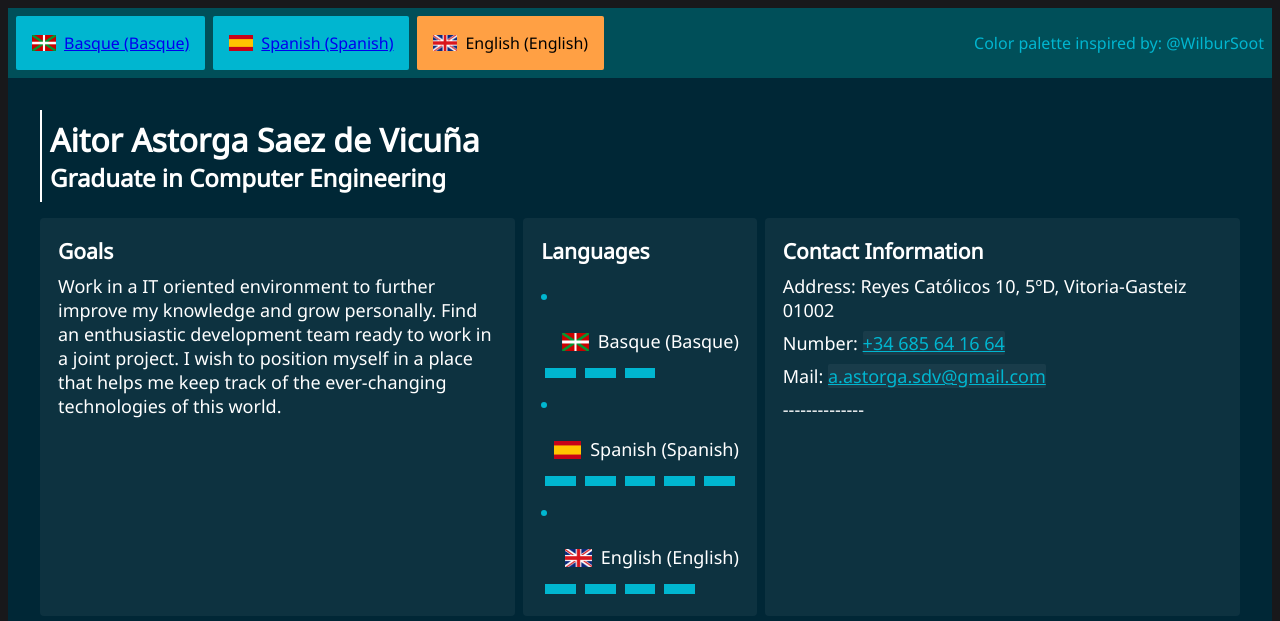
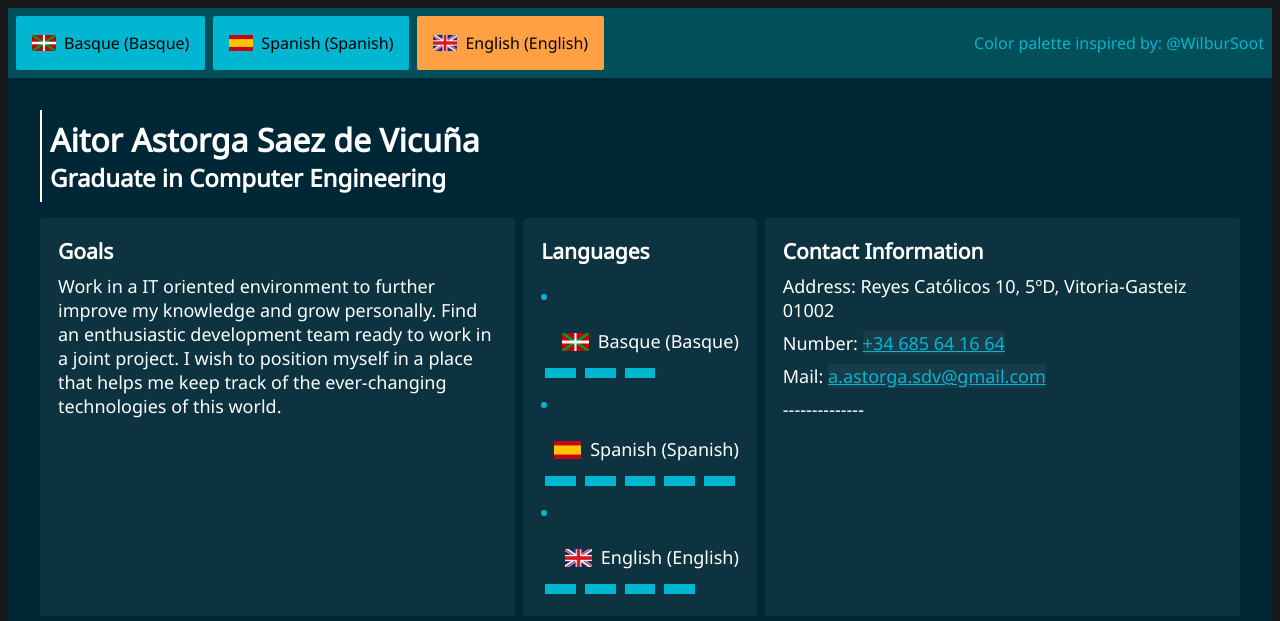
Before and after one commit to AitorAstorga/cv, a plain HTML site: page html/cvENG.html in a window 1280 px wide. Shown: the top 621 px of the page. Drawn offline with Linux system fonts and the light colour scheme.

Commit message:
Added class undecoratedLink

```diff
--- a/css/cv.css
+++ b/css/cv.css
@@ -84,6 +84,11 @@ ul {
 
 .langOption:hover, .langSelected {
   background-color: var(--streamYellow);
+}
+
+.undecoratedLink {
+  text-decoration: none;
+  color: black;
 }
 
 #inspiration {
```
